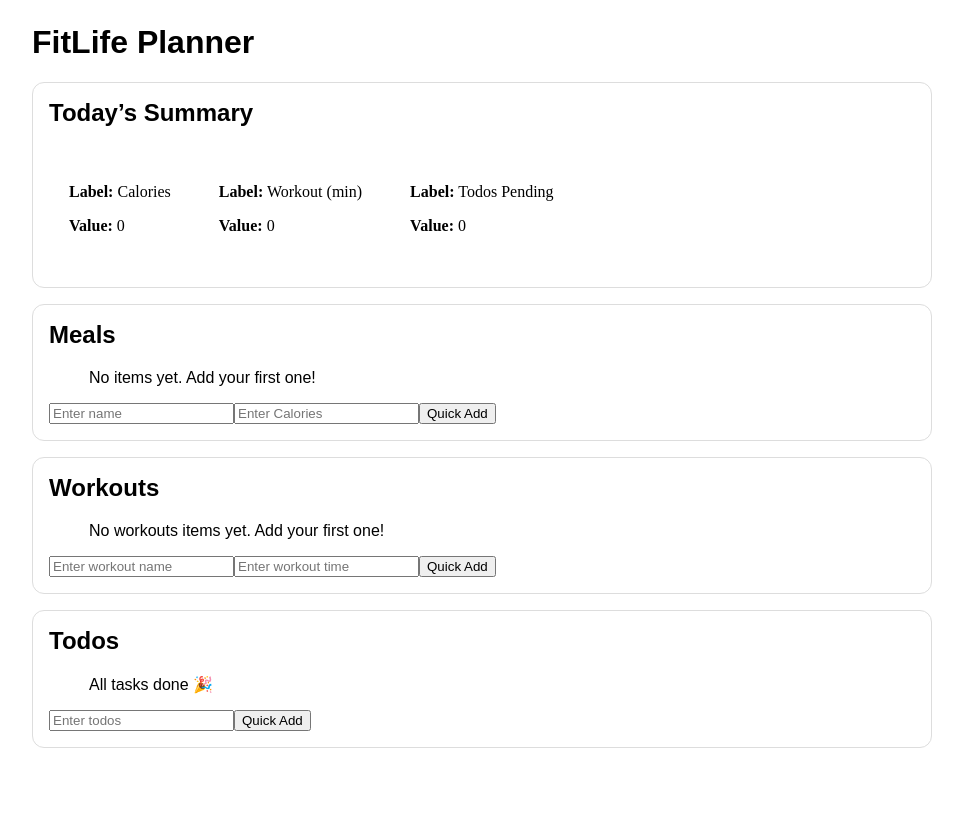
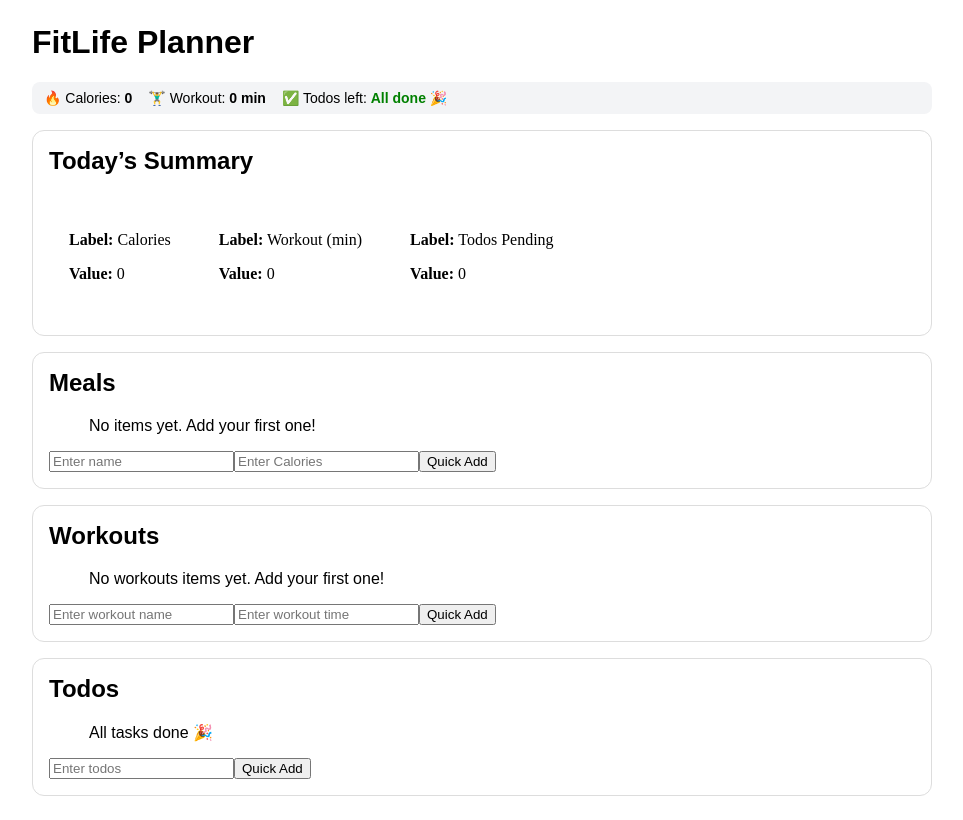
Before and after one commit to abhishek-rahul/react_projects, a React (Create React App) app in the folder fitlife-planner/: page / in a window 1280 px wide. Shown: the whole page, without its empty margins (158-1121 px from the left). Built offline with nearby package versions, Linux system fonts and the light colour scheme.

Commit message:
Children, Hooks, Effects, Refs, Context, Memo, Purity

```diff
--- a/fitlife-planner/src/App.js
+++ b/fitlife-planner/src/App.js
@@ -1,13 +1,41 @@
 import "./App.css";
-import { useState, useRef } from "react";
+import { useState, useRef ,useEffect } from "react";
 import Section from "./components/Section";
 import SummaryStat from "./components/SummaryStat";
 
+import { SummaryContext } from "./features/summary/SummaryContext";
+import HeaderSummary from "./components/HeaderSummary"; // new
+
 function App() {
-  const [meals, setMeals] = useState([]);
+  const [meals, setMeals] = useState(() => {
+    const saved = localStorage.getItem("meals");
+    return saved ? JSON.parse(saved) : [];
+  });
 
-  const [workouts, setWorkouts] = useState([]);
-  const [todos, setTodos] = useState([]);
+  const [workouts, setWorkouts] = useState(() => {
+    const saved = localStorage.getItem("workouts");
+    return saved ? JSON.parse(saved) : [];
+  });
+
+  const [todos, setTodos] = useState(() => {
+    const saved = localStorage.getItem("todos");
+    return saved ? JSON.parse(saved) : [];
+  });
+
+  // Write meals to localStorage whenever it changes
+  useEffect(() => {
+    localStorage.setItem("meals", JSON.stringify(meals));
+  }, [meals]);
+
+  // Write workouts to localStorage whenever it changes
+  useEffect(() => {
+    localStorage.setItem("workouts", JSON.stringify(workouts));
+  }, [workouts]);
+
+  // Write todos to localStorage whenever they change
+  useEffect(() => {
+    localStorage.setItem("todos", JSON.stringify(todos));
+  }, [todos]);
 
   const totalCalories = meals.reduce((s, m) => s + m.calories, 0);
   const totalWorkoutMin = workouts.reduce((s, w) => s + w.minutes, 0);
@@ -103,10 +131,16 @@ function App() {
   };
 
   return (
+
+  <SummaryContext.Provider
+    value={{ totalCalories, totalWorkoutMin, pendingTodos }}
+  >
     <div
       style={{ maxWidth: 900, margin: "24px auto", fontFamily: "sans-serif" }}
     >
       <h1>FitLife Planner</h1>
+
+      <HeaderSummary />
 
       <Section title="Today’s Summary">
         <div style={{ display: "flex", gap: 8 }}>
@@ -228,6 +262,7 @@ function App() {
         <button onClick={handleTodos}>Quick Add</button>
       </Section>
     </div>
+    </SummaryContext.Provider>
   );
 }
 
--- /dev/null
+++ b/fitlife-planner/src/components/HeaderSummary.js
@@ -0,0 +1,29 @@
+// src/components/HeaderSummary.js
+import { useSummary } from "../features/summary/SummaryContext";
+
+export default function HeaderSummary() {
+  const { totalCalories, totalWorkoutMin, pendingTodos } = useSummary();
+
+  return (
+    <div
+      style={{
+        display: "flex",
+        gap: "16px",
+        marginBottom: "16px",
+        padding: "8px 12px",
+        background: "#f3f4f6",
+        borderRadius: "8px",
+        fontSize: "14px",
+      }}
+    >
+      <span>🔥 Calories: <strong>{totalCalories}</strong></span>
+      <span>🏋️‍♂️ Workout: <strong>{totalWorkoutMin} min</strong></span>
+      <span>
+        ✅ Todos left:{" "}
+        <strong style={{ color: pendingTodos === 0 ? "green" : "inherit" }}>
+          {pendingTodos === 0 ? "All done 🎉" : pendingTodos}
+        </strong>
+      </span>
+    </div>
+  );
+}
--- a/fitlife-planner/src/components/Section.js
+++ b/fitlife-planner/src/components/Section.js
@@ -1,8 +1,16 @@
+import Card from "../ui/Card";
 function Section({ title, children }) {
   return (
-    <div style={{border:'1px solid #ddd', borderRadius:12, padding:16, marginBottom:16}}>
-      <h2 style={{marginTop:0}}>{title}</h2>
-      {children}
+    <div
+      style={{
+        border: "1px solid #ddd",
+        borderRadius: 12,
+        padding: 16,
+        marginBottom: 16,
+      }}
+    >
+      <h2 style={{ marginTop: 0 }}>{title}</h2>
+      <Card>{children}</Card>
     </div>
   );
 }
--- /dev/null
+++ b/fitlife-planner/src/features/summary/SummaryContext.js
@@ -0,0 +1,6 @@
+// src/features/summary/SummaryContext.js
+import { createContext, useContext } from "react";
+
+export const SummaryContext = createContext(null);
+
+export const useSummary = () => useContext(SummaryContext);
--- /dev/null
+++ b/fitlife-planner/src/ui/Card.js
@@ -0,0 +1,11 @@
+// src/ui/Card.js
+function Card({ children }) {
+  return (
+    <div
+
+    >
+      {children}
+    </div>
+  );
+}
+export default Card;
```
